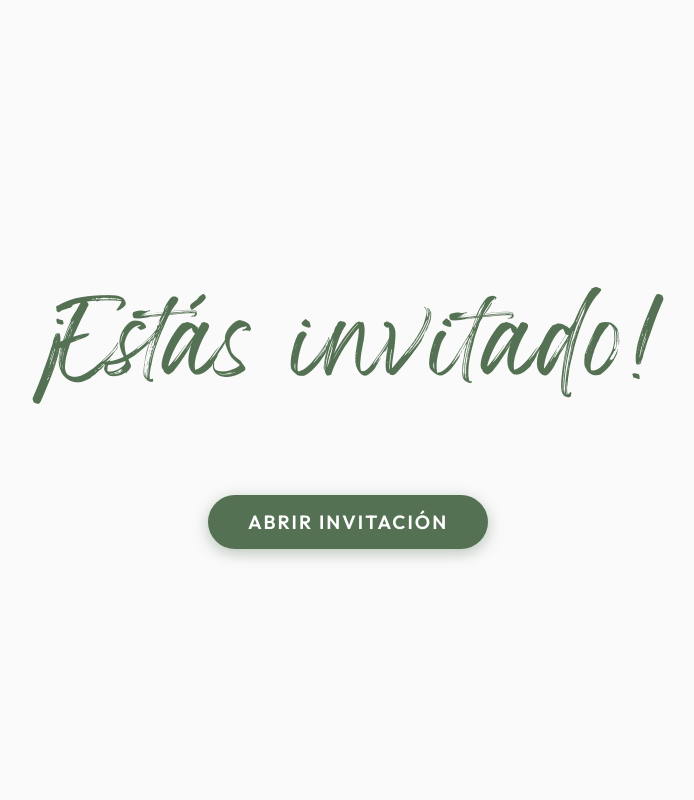
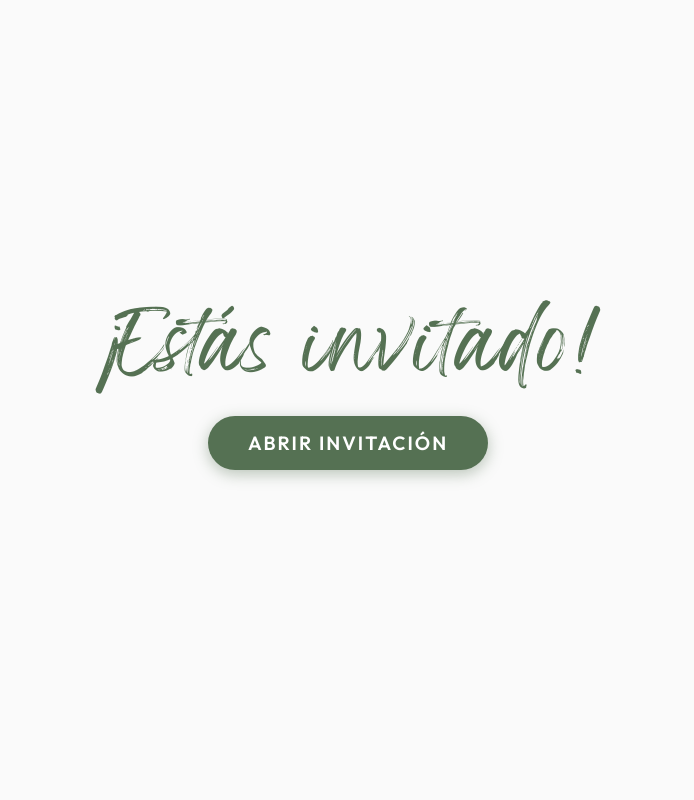
Before and after one commit to WalArg/invitacion_cumple, a React (Vite) app: page / in a window 1280 px wide. Shown: the top 800 px of the page, without its empty margins (292-986 px from the left). Built offline with nearby package versions, Linux system fonts and the light colour scheme.

Commit message:
Reducir tamaño de fuente de '¡Estás invitado!' en pantalla de bienvenida para que no sobresalga en móviles

```diff
--- a/src/index.css
+++ b/src/index.css
@@ -73,9 +73,12 @@ body {
 .welcome-content h2 {
   font-family: 'WonderfulBranding', cursive;
   color: var(--color-primary);
-  font-size: 4rem;
+  font-size: 3.2rem;
   font-weight: 400;
   margin: 0;
+  text-align: center;
+  line-height: 1.1;
+  padding: 0 20px;
 }
 
 .open-btn {
```
